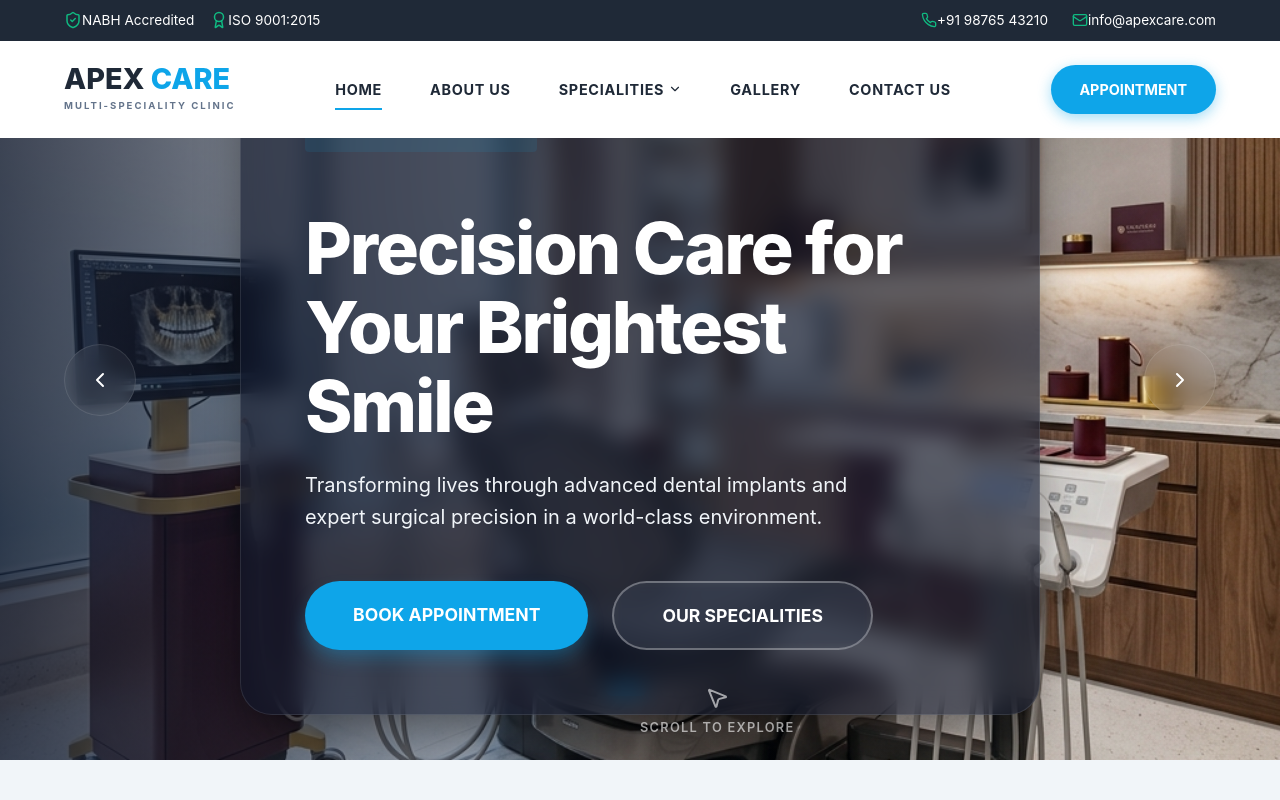
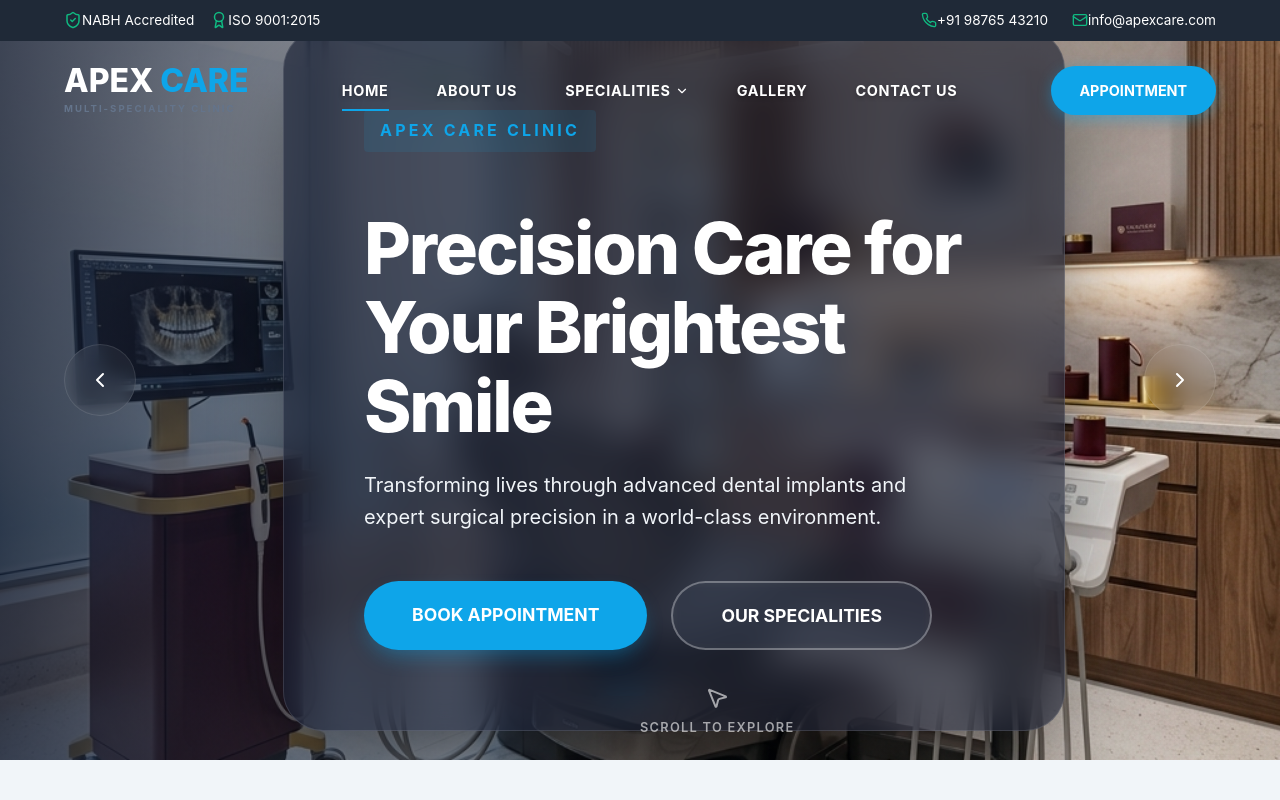
Before and after one commit to yasinjavedkhan/Dental-Hospital, a React (Vite) app: page / in a window 1280 px wide. Shown: the top 800 px of the page. Built offline with nearby package versions, Linux system fonts and the light colour scheme.

Commit message:
Final Apex Care Premium UI: Transparent Navbar & Precision Hero Layout

```diff
--- a/src/components/Header.css
+++ b/src/components/Header.css
@@ -40,16 +40,16 @@
   color: var(--white);
 }
 
-/* Navbar Base */
+/* Navbar Base (Transparent by default) */
 .navbar {
-  background-color: var(--white);
-  color: var(--secondary);
+  background-color: transparent;
+  color: var(--white);
   padding: 1.5rem 0;
   transition: all 0.4s var(--transition-normal);
 }
 
 .navbar .container {
-  max-width: 100%;
+  max-width: 1440px;
   padding: 0 4rem;
 }
 
@@ -61,11 +61,15 @@
 
 .logo-text {
   font-family: var(--font-heading);
-  font-size: 1.8rem;
+  font-size: 2rem;
   font-weight: 800;
   line-height: 1;
   color: var(--secondary);
   transition: color 0.3s;
+}
+
+.main-header:not(.scrolled) .logo-text {
+  color: var(--white);
 }
 
 .logo-sub {
@@ -87,9 +91,18 @@
 .nav-links > li > a {
   padding: 0.5rem 0;
   position: relative;
-  color: var(--secondary);
+  color: var(--white);
   text-decoration: none;
   transition: var(--transition-fast);
+}
+
+.scrolled .nav-links > li > a {
+  color: var(--white);
+}
+
+.main-header:not(.scrolled) .nav-links > li > a {
+  color: var(--white);
+  text-shadow: 0 2px 4px rgba(0,0,0,0.3);
 }
 
 .nav-links > li > a::after {
--- a/src/components/HeroSlider.css
+++ b/src/components/HeroSlider.css
@@ -33,11 +33,15 @@
 .slide-content {
   position: relative;
   z-index: 2;
-  max-width: 800px;
-  padding: 4rem;
-  border-radius: 32px;
-  border: 1px solid rgba(255, 255, 255, 0.1);
-  box-shadow: 0 25px 50px -12px rgba(0, 0, 0, 0.5);
+  max-width: 850px;
+  padding: 5rem;
+  margin-left: 8%;
+  background: rgba(15, 23, 42, 0.6);
+  backdrop-filter: blur(20px);
+  -webkit-backdrop-filter: blur(20px);
+  border-radius: 40px;
+  border: 1px solid rgba(255, 255, 255, 0.12);
+  box-shadow: 0 40px 100px -20px rgba(0, 0, 0, 0.6);
 }
 
 .slide-content h1 {
```
